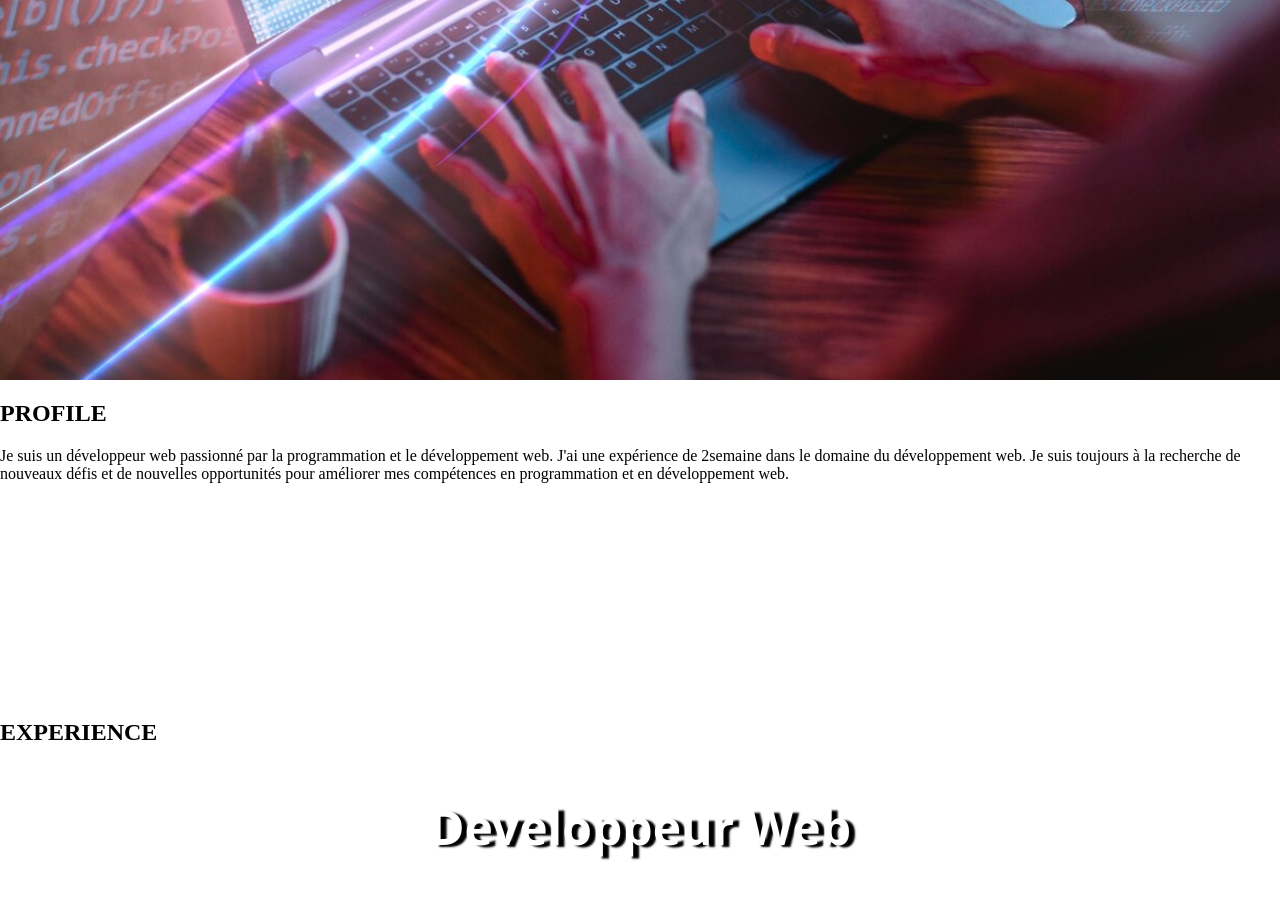
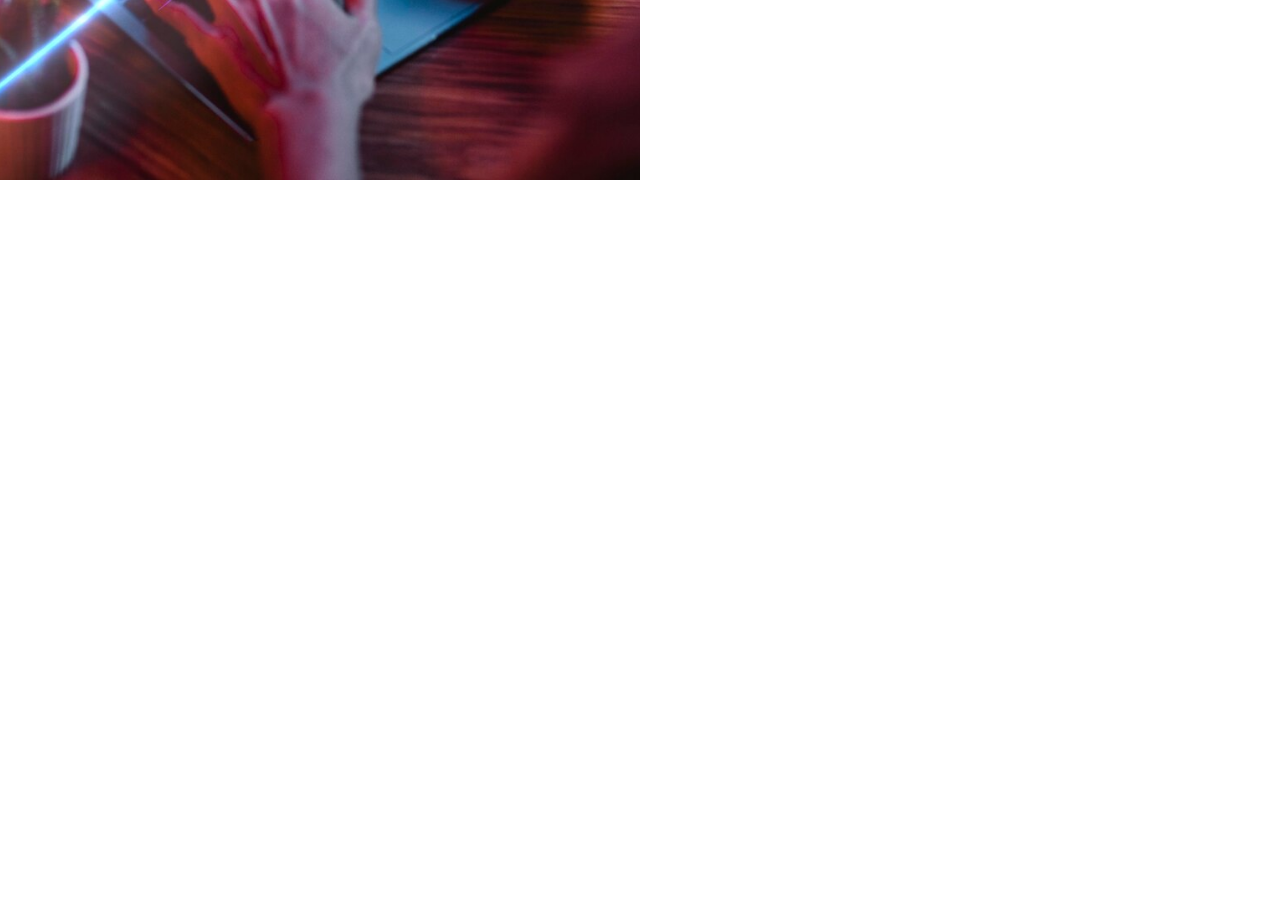
Before and after one commit to xFantooo/Portfolio, a plain HTML site: page index.html in a window 1280 px wide. Shown: the part 590-1488 px from the top of the page. After the commit the page ends 800 px from the top, so only its background shows below. Drawn offline with Linux system fonts and the light colour scheme; a web font is replaced by a local one.

Commit message:
update before going off

```diff
--- a/index.css
+++ b/index.css
@@ -46,8 +46,8 @@ li {
   background-position: 50% 50%;
   padding-top: 70px;
   background-size: cover;
-  height: 900px;
-  width: 100%;
+  height: 700px;
+  width: 50%;
   margin: 0px 0px 0px 0px;
 }
 
@@ -77,14 +77,4 @@ h3 {
   text-shadow: 6px 2px 2px #000000;
   font-family: "Segoe UI", Tahoma, Geneva, Verdana, sans-serif;
 }
-
-#profileImage {
-  border-radius: 50%;
-  width: 200px;
-  height: 200px;
-  margin: 0px 0px 0px 0px;
-  display: block;
-  margin-left: auto;
-  margin-right: auto;
-  background-image: url();
-}
+/* ------------------- Presentation------------------------ */
--- a/index.html
+++ b/index.html
@@ -22,27 +22,5 @@
     </div>
   </header>
 
-  <body>
-    <section id="profile">
-      <h2>PROFILE</h2>
-      <div id="profileContent">
-        <div id="profileText">
-          <p>
-            Je suis un développeur web passionné par la programmation et le
-            développement web. J'ai une expérience de 2semaine dans le domaine du
-            développement web. Je suis toujours à la recherche de nouveaux
-            défis et de nouvelles opportunités pour améliorer mes compétences en
-            programmation et en développement web.
-          </p>
-        </div>
-        <div id="profileImage"></div>
-      </div>
-    </section>
-
-    <section id="experience">
-      <h2>EXPERIENCE</h2>
-      <div id="experienceContent">
-        <div id="experienceText">
-          <h3>Developpeur Web</h3>
-  </body>
+  <body></body>
 </html>
```
Also changed, not shown: 1 other file.
